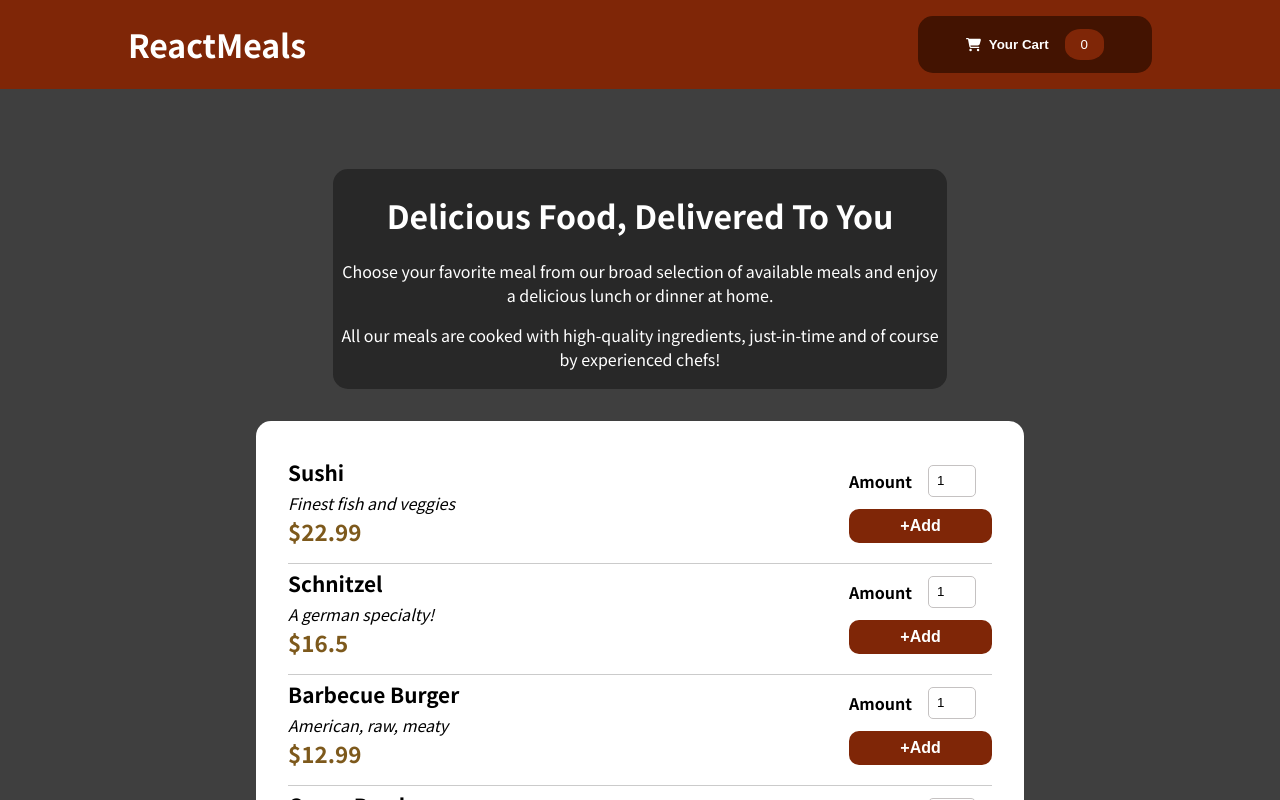
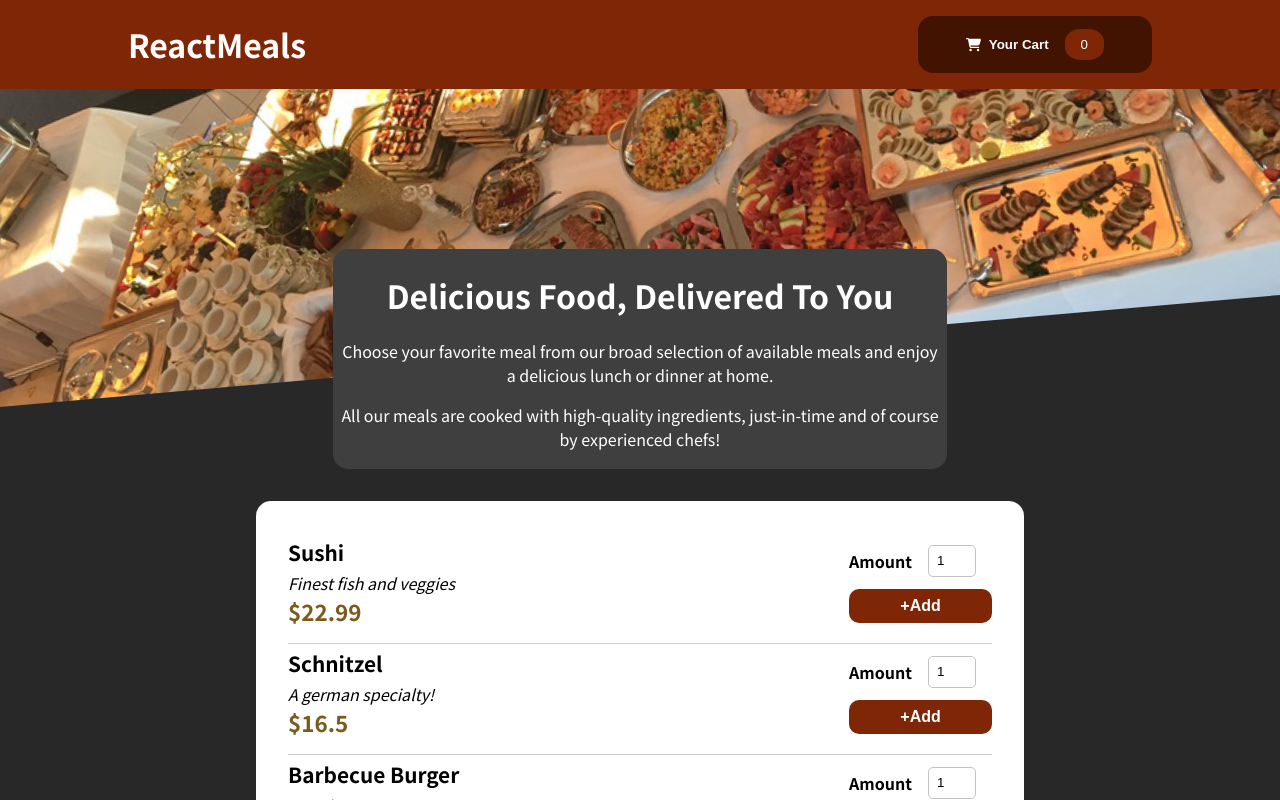
Before and after one commit to daedaem/ReactToyProject, a React (Create React App) app in the folder MealOrder/: page / in a window 1280 px wide. Shown: the top 800 px of the page. Built offline with nearby package versions, Linux system fonts and the light colour scheme.

Commit message:
refactor: 배너 사진 추가 및 헤더, 모달 스타일링 수정

```diff
--- a/MealOrder/src/components/Banner/Banner.module.css
+++ b/MealOrder/src/components/Banner/Banner.module.css
@@ -1,8 +1,9 @@
 .Banner {
-  background-color: rgb(40, 40, 40);
+  background-color: #3f3f3f;
   color: white;
   width: 48%;
   text-align: center;
-  margin-top: 5rem;
   padding: 0.1rem 0.5rem;
+  position: relative;
+  margin-top: -10rem;
 }
--- a/MealOrder/src/components/Cart/Cart.module.css
+++ b/MealOrder/src/components/Cart/Cart.module.css
@@ -1,8 +1,7 @@
 .cart_total_frame {
   z-index: 15;
   width: 50%;
-  /* min-height: 150px; */
-  /* max-height: 400px; */
+
   background-color: white;
   position: relative;
   top: 20vh;
--- a/MealOrder/src/components/Header/Header.js
+++ b/MealOrder/src/components/Header/Header.js
@@ -4,7 +4,7 @@ import React, { useState, useEffect } from "react";
 import Cart from "../Cart/Cart";
 import classes from "./Header.module.css";
 import Button from "../UI/Button";
-
+import headerImage from "../../assets/meals.jpg";
 const calcAmount = (props) => {
   let result = 0;
   props.map((el) => (result += el.amount));
@@ -28,7 +28,8 @@ const Header = (props) => {
   }, [props.orderList]);
 
   return (
-    <div className={classes.Header}>
+    <>
+      <header className={classes.Header}>
         <h1>ReactMeals</h1>
         {modalOpen && (
           <Cart
@@ -45,7 +46,11 @@ const Header = (props) => {
             <p className={classes.cart_button_amount}>{cartInfos}</p>
           </div>
         </Button>
+      </header>
+      <div className={classes.header_main_image}>
+        <img className={classes.header_image} src={headerImage} alt="" />
       </div>
+    </>
   );
 };
 
--- a/MealOrder/src/components/Header/Header.module.css
+++ b/MealOrder/src/components/Header/Header.module.css
@@ -4,8 +4,10 @@
   align-items: center;
   padding: 0rem 10%;
   color: white;
+
   background-color: #7f2607;
 }
+
 .modal_Button {
   padding: 0rem 3rem;
   border-radius: 15px;
@@ -27,3 +29,15 @@
   padding: 0.5rem 1rem;
   border-radius: 40%;
 }
+
+.header_main_image {
+  width: 100%;
+  height: 40vh;
+  overflow: hidden;
+}
+.header_image {
+  width: 110%;
+  height: 100%;
+  object-fit: cover;
+  transform: rotateZ(-5deg) translateY(-4rem) translateX(-1rem);
+}
--- a/MealOrder/src/components/UI/Modal.js
+++ b/MealOrder/src/components/UI/Modal.js
@@ -1,4 +1,9 @@
+import classes from "./Modal.module.css";
 const Modal = (props) => {
-  return <section>{props.children}</section>;
+  return (
+    <section className={`${classes.Modal} + ${props.className}`}>
+      {props.children}
+    </section>
+  );
 };
 export default Modal;
--- a/MealOrder/src/components/UI/Modal.module.css
+++ b/MealOrder/src/components/UI/Modal.module.css
@@ -1 +1,13 @@
-/*
+.Modal {
+  /* z-index: 30; */
+  z-index: 15;
+  /* width: 50%; */
+  /* min-height: 150px; */
+  /* max-height: 400px; */
+  /* background-color: white; */
+  position: relative;
+  /* top: 20vh; */
+  /* padding: 1rem; */
+  /* margin: 0rem auto; */
+  color: black;
+}
--- a/MealOrder/src/index.css
+++ b/MealOrder/src/index.css
@@ -10,7 +10,7 @@ html {
 
 body {
   margin: 0;
-  background-color: #3f3f3f;
+  background-color: rgb(40, 40, 40);
 }
 
 li {
```
Also changed, not shown: MealOrder/src/assets/meals.jpg (added). Lines whose indentation alone changed are shown as unchanged.
